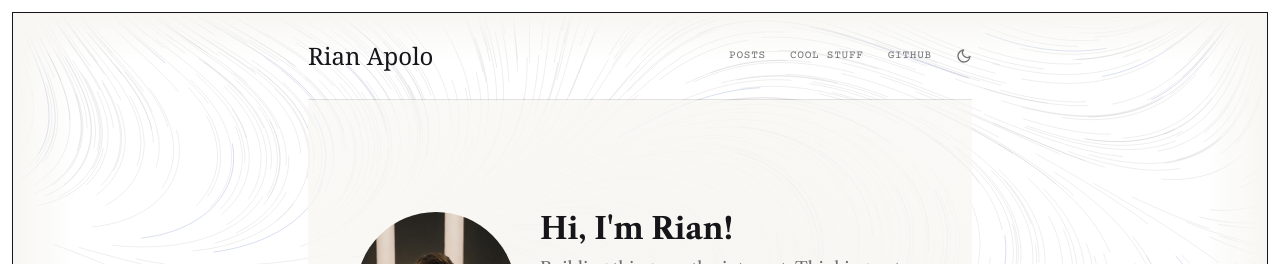
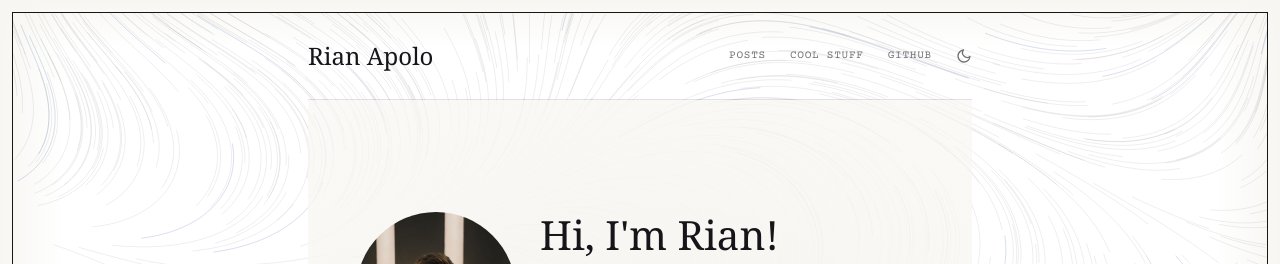
Before and after one commit to rianino/rianino.github.io, an Astro site: page / in a window 1280 px wide. Shown: the top 264 px of the page. Built offline with nearby package versions, Linux system fonts and the light colour scheme; Astro itself is replaced by a stand-in of ours; a web font is replaced by a local one.

Commit message:
fix: White edge-frame tracks the black border; Caslon Display bio name
Move the homepage white edge-frame from a fixed overlay onto the body's own
background, so it aligns with the black border at top and bottom and scrolls
with it instead of staying pinned to the viewport. Set the bio name in Libre
Caslon Display to match the design-system hero.

```diff
--- a/src/components/Bio.astro
+++ b/src/components/Bio.astro
@@ -28,8 +28,9 @@ import SocialLinks from './SocialLinks.astro';
   }
 
   .bio-name {
-    font-size: var(--text-2xl);
-    font-weight: 600;
+    font-family: var(--font-display);
+    font-size: var(--text-3xl);
+    font-weight: 400;
     line-height: var(--leading-tight);
     margin-bottom: var(--space-2);
   }
--- a/src/components/FlowField.astro
+++ b/src/components/FlowField.astro
@@ -5,7 +5,6 @@
 ---
 
 <canvas id="cflow" aria-hidden="true"></canvas>
-<div class="flow-frame" aria-hidden="true"></div>
 
 <style>
   #cflow {
@@ -16,19 +15,6 @@
     z-index: -2;
     pointer-events: none;
     opacity: 0.4;
-  }
-  /* White only at the outer edges of the sheet; the centre stays clear so the
-     flow field fills top, bottom and sides as the page scrolls. */
-  .flow-frame {
-    position: fixed;
-    inset: 12px;
-    z-index: -1;
-    pointer-events: none;
-    background:
-      linear-gradient(to right, var(--color-bg), transparent var(--space-16)),
-      linear-gradient(to left, var(--color-bg), transparent var(--space-16)),
-      linear-gradient(to bottom, var(--color-bg), transparent var(--space-12)),
-      linear-gradient(to top, var(--color-bg), transparent var(--space-12));
   }
 </style>
 
--- a/src/styles/global.css
+++ b/src/styles/global.css
@@ -31,9 +31,15 @@ body {
 }
 
 /* Homepage lets the flow field fill the sheet; the solid page background is
-   suppressed so only the edge frame and the content wash stay white. */
+   suppressed. The white edge-frame lives on the body itself so it tracks the
+   black border exactly — top and bottom edges included — as the page scrolls. */
 body:has(.veil) {
   background-color: transparent;
+  background-image:
+    linear-gradient(to right, var(--color-bg), transparent var(--space-16)),
+    linear-gradient(to left, var(--color-bg), transparent var(--space-16)),
+    linear-gradient(to bottom, var(--color-bg), transparent var(--space-12)),
+    linear-gradient(to top, var(--color-bg), transparent var(--space-12));
 }
 
 /* Machine annotation voice — uppercase Courier meta text */
```
